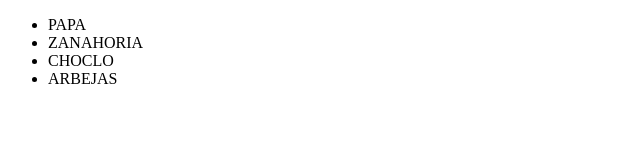
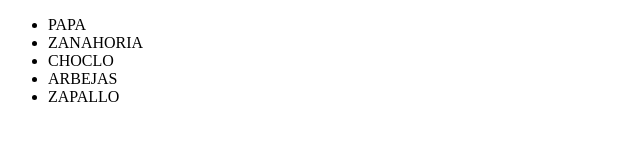
Before and after one commit to Braian242/mi-segundo-git, a plain HTML site: page index.html in a window 1280 px wide. Shown: the full height of the page, 0-640 px from the left. Drawn offline with Linux system fonts and the light colour scheme.

Commit message:
Agregue una lista que es Zapallo

```diff
--- a/index.html
+++ b/index.html
@@ -12,6 +12,7 @@
             <li>ZANAHORIA</li>
             <li>CHOCLO</li>
             <li>ARBEJAS</li>
+            <li>ZAPALLO</li>
         </ul>
     </section>
 </body>
```
